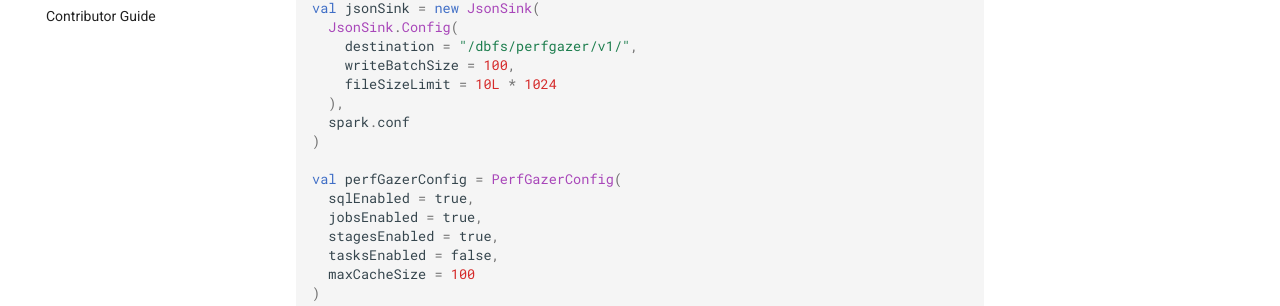
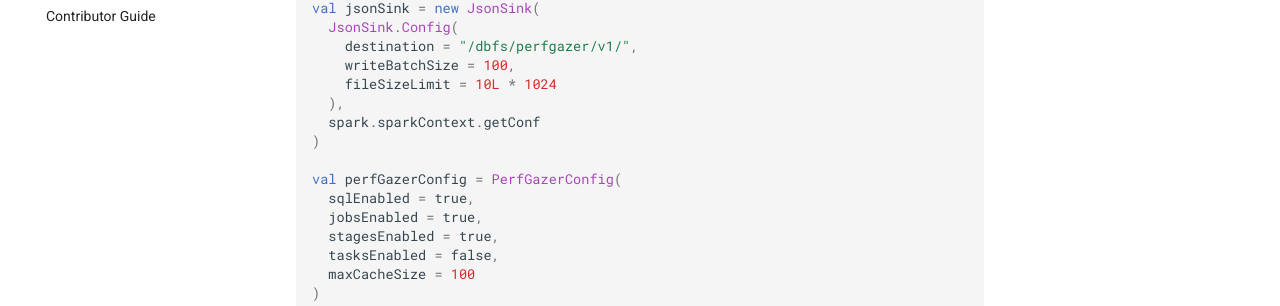
Before and after one commit to AmadeusITGroup/spark-perf-gazer, an MkDocs documentation site: the page built from docs/user_guide/setup_code.md, in a window 1280 px wide and 1167 px high. Shown: the part 364-670 px from the top of the window. Built offline with MkDocs 1.6.1 and Material for MkDocs 9.7.7, drawn with Linux system fonts in a browser that asks for light colours; comment, search, counter and statistics services are not loaded; the version menu is left out.

Commit message:
Update JsonSink creation with correct conf

```diff
--- a/docs/user_guide/setup_code.md
+++ b/docs/user_guide/setup_code.md
@@ -13,7 +13,7 @@ val jsonSink = new JsonSink(
     writeBatchSize = 100,
     fileSizeLimit = 10L * 1024
   ),
-  spark.conf
+  spark.sparkContext.getConf
 )
 
 val perfGazerConfig = PerfGazerConfig(
```
